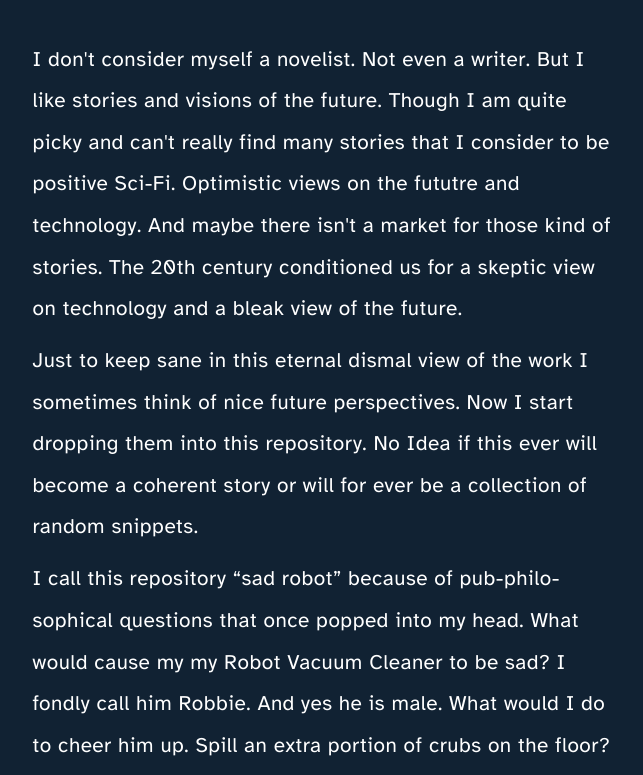
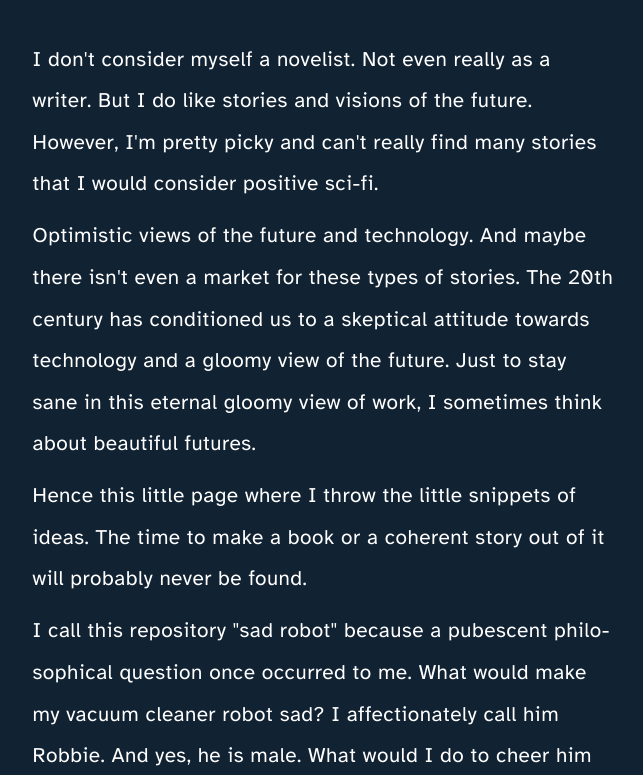
Before and after one commit to g12n/SadRobot, an Eleventy site: page index.md in a window 1280 px wide. Shown: the part 139-914 px from the top of the page, without its empty margins (316-959 px from the left). Built offline with nearby package versions, Linux system fonts and the light colour scheme; Eleventy itself is replaced by a stand-in of ours; files that its build step writes are made by us from their sources.

Commit message:
update intro

```diff
--- a/index.md
+++ b/index.md
@@ -5,13 +5,16 @@ title: Sad Robot
 
 # Sad Robot
 
-I don't consider myself a novelist. Not even a writer. But I like stories and visions of the future. Though I am quite picky and can't really find many stories that I consider to be positive Sci-Fi. Optimistic views on the fututre and technology. And maybe there isn't a market for those kind of stories. The 20th century conditioned us for a skeptic view on technology and a bleak view of the future.
+I don't consider myself a novelist. Not even really as a writer. But I do like stories and visions of the future. However, I'm pretty picky and can't really find many stories that I would consider positive sci-fi.
 
-Just to keep sane in this eternal dismal view of the work I sometimes think of nice future perspectives. Now I start dropping them into this repository. No Idea if this ever will become a coherent story or will for ever be a collection of random snippets.
+Optimistic views of the future and technology. And maybe there isn't even a market for these types of stories. The 20th century has conditioned us to a skeptical attitude towards technology and a gloomy view of the future.
+Just to stay sane in this eternal gloomy view of work, I sometimes think about beautiful futures.
 
-I call this repository “sad robot” because of pub-philosophical questions that once popped into my head. What would cause my my Robot Vacuum Cleaner to be sad? I fondly call him Robbie. And yes he is male. What would I do to cheer him up. Spill an extra portion of crubs on the floor?
+Hence this little page where I throw the little snippets of ideas. The time to make a book or a coherent story out of it will probably never be found.
 
-So dear visitor who just happened to stumble over these files be warned. Don't expect exiting penmenship. Read along if you like.
+I call this repository "sad robot" because a pubescent philosophical question once occurred to me. What would make my vacuum cleaner robot sad? I affectionately call him Robbie. And yes, he is male. What would I do to cheer him up? Spill an extra helping of mop on the floor?
+
+So dear visitor who happened to stumble across these files, be warned. Don't expect an exciting pen pal relationship. Read on, if you like.
 
 
 ## Drafts
```
